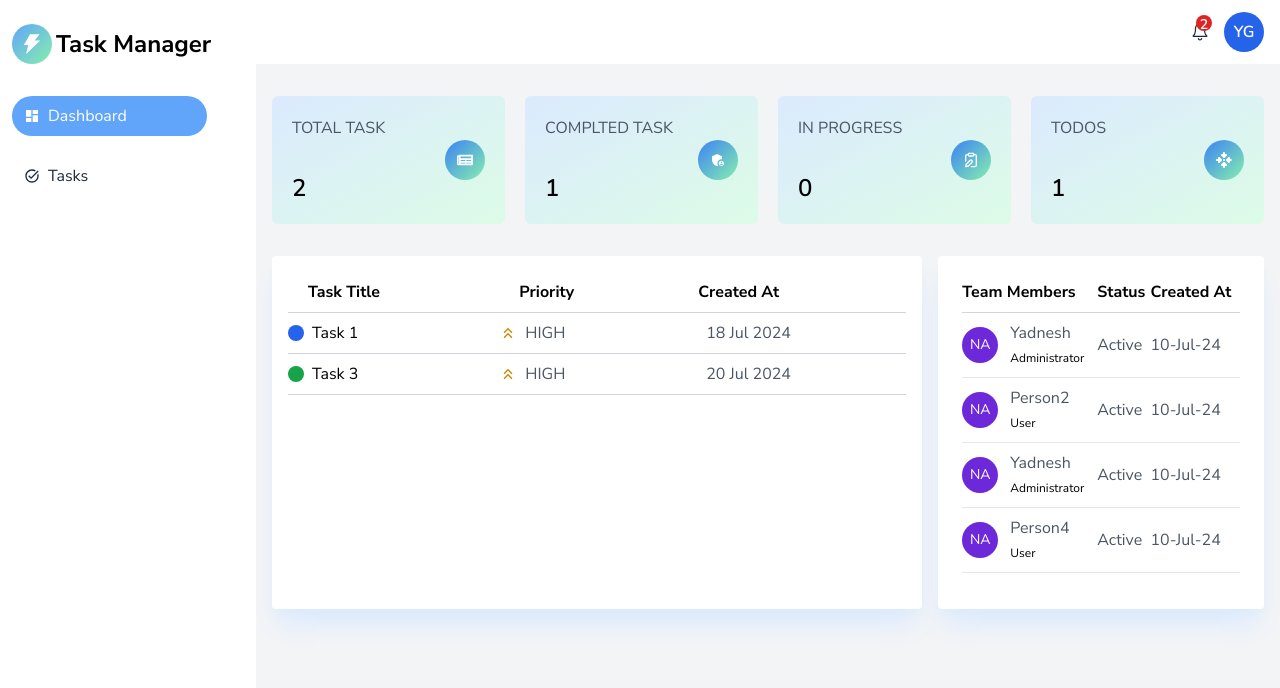
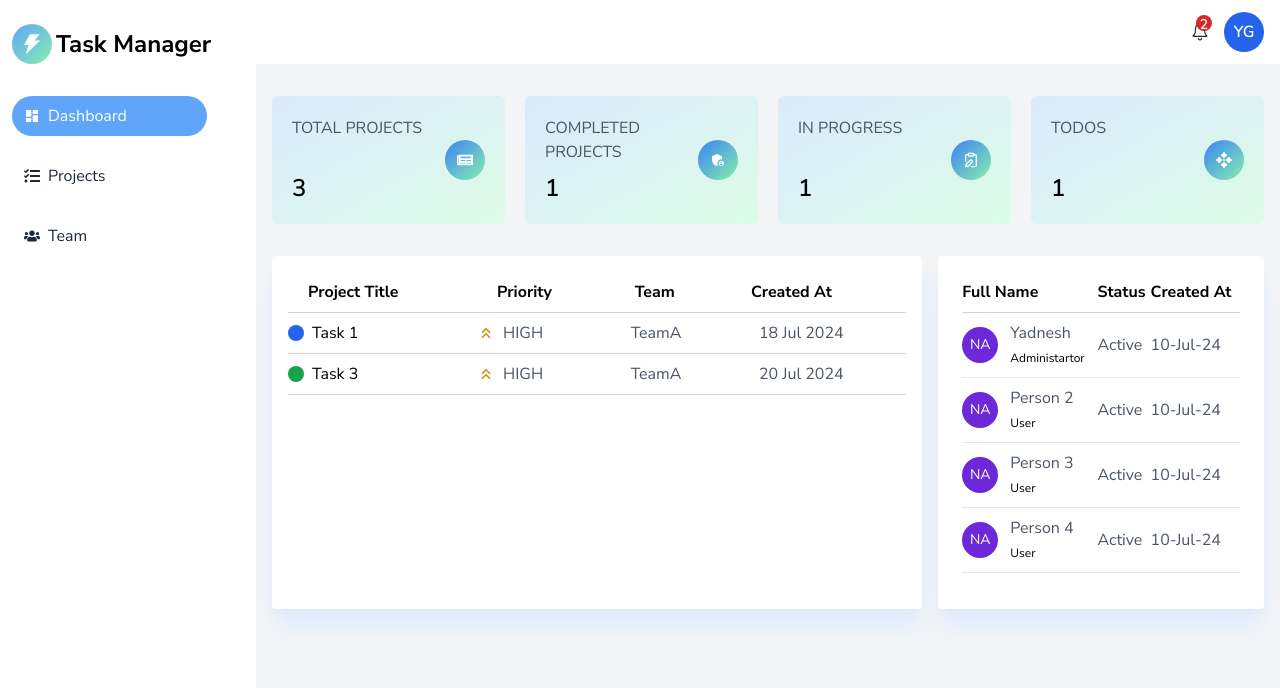
Before and after one commit to YadneshGawas/Task-Management-App, a React (Vite) app in the folder client/: page /dashboard in a window 1280 px wide. Shown: the top 688 px of the page. Built offline with nearby package versions, Linux system fonts and the light colour scheme.

Commit message:
Users are displayed correctly
Team View and Dashboard View changes as per the role. User view shows all the members working with you on the projects whereas admin view shows all the team members

```diff
--- a/client/src/assets/data.js
+++ b/client/src/assets/data.js
@@ -137,6 +137,45 @@
     completed: 1,
   },
 };
+
+export const allusers = [
+  {
+    _id: "662f32ffd1303cc",
+    name: "Yadnesh",
+    title: "Administartor",
+    email: "admin@gmail.com",
+    role: "Dev",
+    isActive: true,
+    createdAt: "2024-07-18T09:38:07.765Z",
+  },
+  {
+    _id: "65c30b96e639681a13def0b5",
+    name: "Person 2",
+    title: "User",
+    email: "user@example.com",
+    role: "Dev",
+    isActive: true,
+    createdAt: "2024-07-18T09:38:07.765Z",
+  },
+  {
+    _id: "65c202d4aa62f32ffd1303cc",
+    name: "Person 3",
+    title: "User",
+    email: "user@gmail.com",
+    role: "Dev",
+    isActive: true,
+    createdAt: "2024-07-18T09:38:07.765Z",
+  },
+  {
+    _id: "65c30b96e639681a13def0b5",
+    name: "Person 4",
+    title: "User",
+    email: "p3@gmail.com",
+    role: "Dev",
+    isActive: true,
+    createdAt: "2024-07-18T09:38:07.765Z",
+  },
+];
 
 export const projects = [
   {
@@ -430,7 +469,7 @@
   title: "Administrator",
   role: "Admin",
   email: "yadnesh@gmail.com",
-  isAdmin: false,
+  isAdmin: true ,
   tasks: [],
   createdAt: "2024-07-18T09:58:44.794Z",
   updatedAt: "2024-07-18T06:13:26.757Z",
--- a/client/src/pages/Dashboard.jsx
+++ b/client/src/pages/Dashboard.jsx
@@ -17,6 +17,7 @@
 import { FaArrowsToDot } from "react-icons/fa6";
 import { projects } from "../assets/data";
 import { tasks } from "../assets/data";
+import { allusers } from "../assets/data";
 import { GrCatalog } from "react-icons/gr";
 import { getInitials } from "./../assets/index";
 
@@ -185,9 +186,14 @@
   // const mems = usrTsk.flatMap((task) =>
   //   task.team.map((member) => member.name)
   // );
+  //const mems = usrTsk.flatMap((task) => task.team);
+  let mems;
 
-  const mems = usrTsk.flatMap(task => task.team);
-  console.log(typeof(mems));
+  if (user.isAdmin) {
+    mems = allusers;
+  } else {
+    mems = usrTsk.flatMap((task) => task.team);
+  }
 
   const getTComp = usrTsk.filter((tsk) => tsk.stage === "completed");
   const getTTodo = usrTsk.filter((tsk) => tsk.stage === "todo");
@@ -270,7 +276,7 @@
       <div className="w-full flex flex-col md:flex-row gap-4 2xl:gap-10 py-8">
         <TaskTb user={user} tsk={usrTsk} />{" "}
         {/* Pass user as a prop to TaskTb */}
-        <UserTb user={user} tsk={usrTsk}  mems={mems} />
+        <UserTb user={user} tsk={usrTsk} mems={mems} />
       </div>
     </div>
   );
--- a/client/src/pages/Users.jsx
+++ b/client/src/pages/Users.jsx
@@ -6,6 +6,7 @@
 import Button from './../other/Button';
 import Title from './../other/Title';
 import { summary } from './../assets/data';
+import { allusers } from "./../assets/data";
 import AddUser from './../other/AddUser';
 import ConfirmatioDialog, { UserAction } from './../other/Dialogs';
 import { clsx } from 'clsx';
@@ -107,7 +108,7 @@
             <table className='w-full mb-5'>
               <TableHeader />
               <tbody>
-                {summary.users?.map((user, index) => (
+                {allusers?.map((user, index) => (
                   <TableRow key={index} user={user} />
                 ))}
               </tbody>
```
